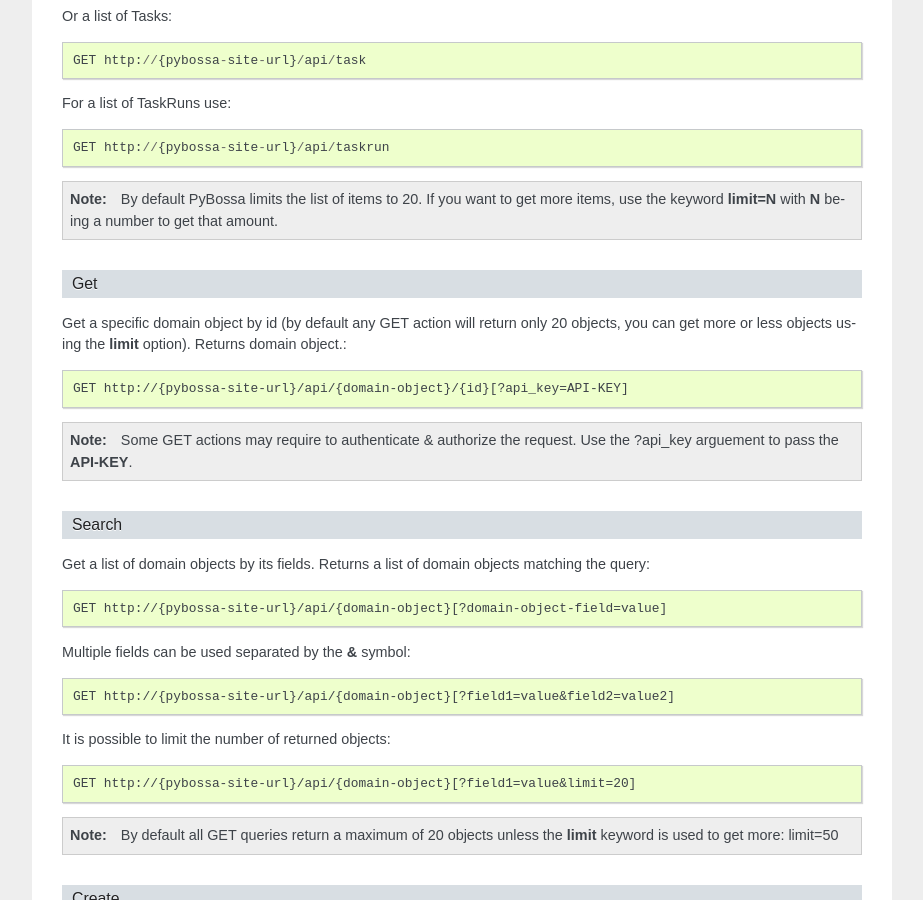
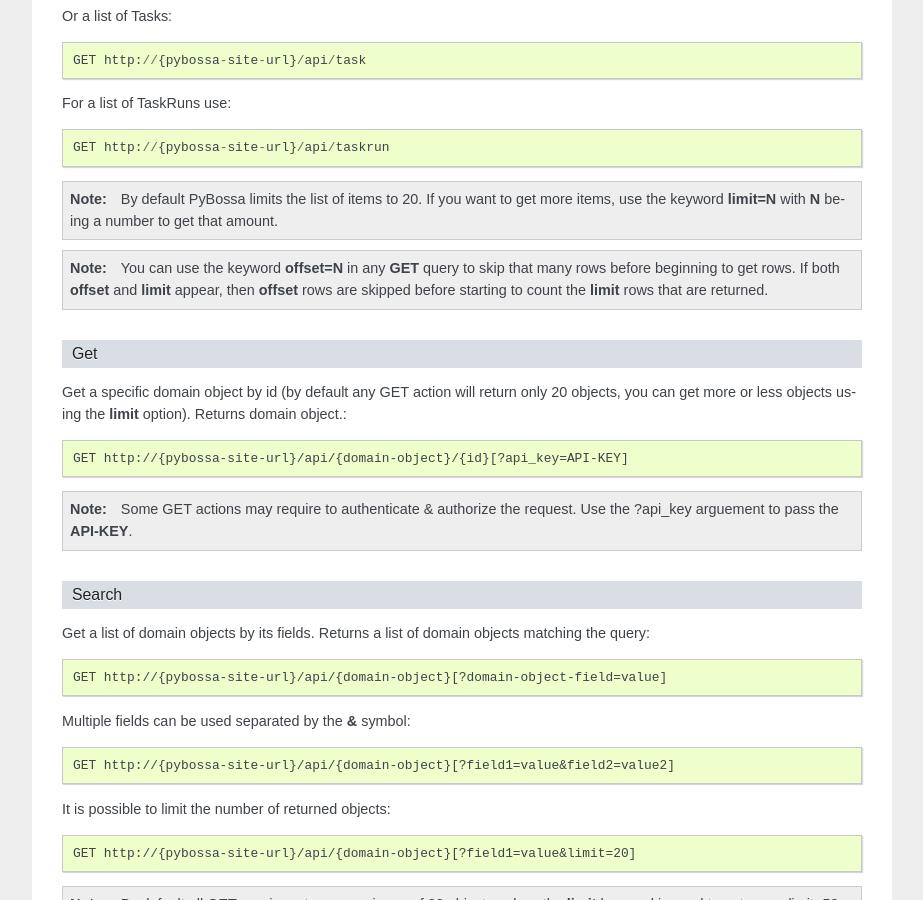
Before and after one commit to Scifabric/pybossa, a Sphinx documentation site: the page built from doc/model.rst, in a window 1280 px wide and 900 px high, scrolled down 1868 px. Shown: the whole window, without its empty margins (198-1121 px from the left). Built offline with Sphinx 7.4.7, drawn with Linux system fonts in a browser that asks for light colours.

Commit message:
offset documentation. Closes #226
This commit also adds the developer.rst file to explain how you can
contribute to the project.

```diff
--- a/doc/index.rst
+++ b/doc/index.rst
@@ -39,6 +39,11 @@
 ================
 
 This section covers how to use or contribute to PyBossa as a developer.
+
+.. toctree::
+   :maxdepth: 2
+
+   developer
 
 Deploying PyBossa
 =================
--- a/doc/model.rst
+++ b/doc/model.rst
@@ -100,6 +100,12 @@
     items, use the keyword **limit=N** with **N** being a number to get that
     amount.
 
+.. note::
+    You can use the keyword **offset=N** in any **GET** query to skip that many
+    rows before beginning to get rows. If both **offset** and **limit** appear,
+    then **offset** rows are skipped before starting to count the **limit** rows
+    that are returned.
+
 Get
 ~~~
 
```
Also changed, not shown: doc/developer.rst (added, +19 -0 lines).
